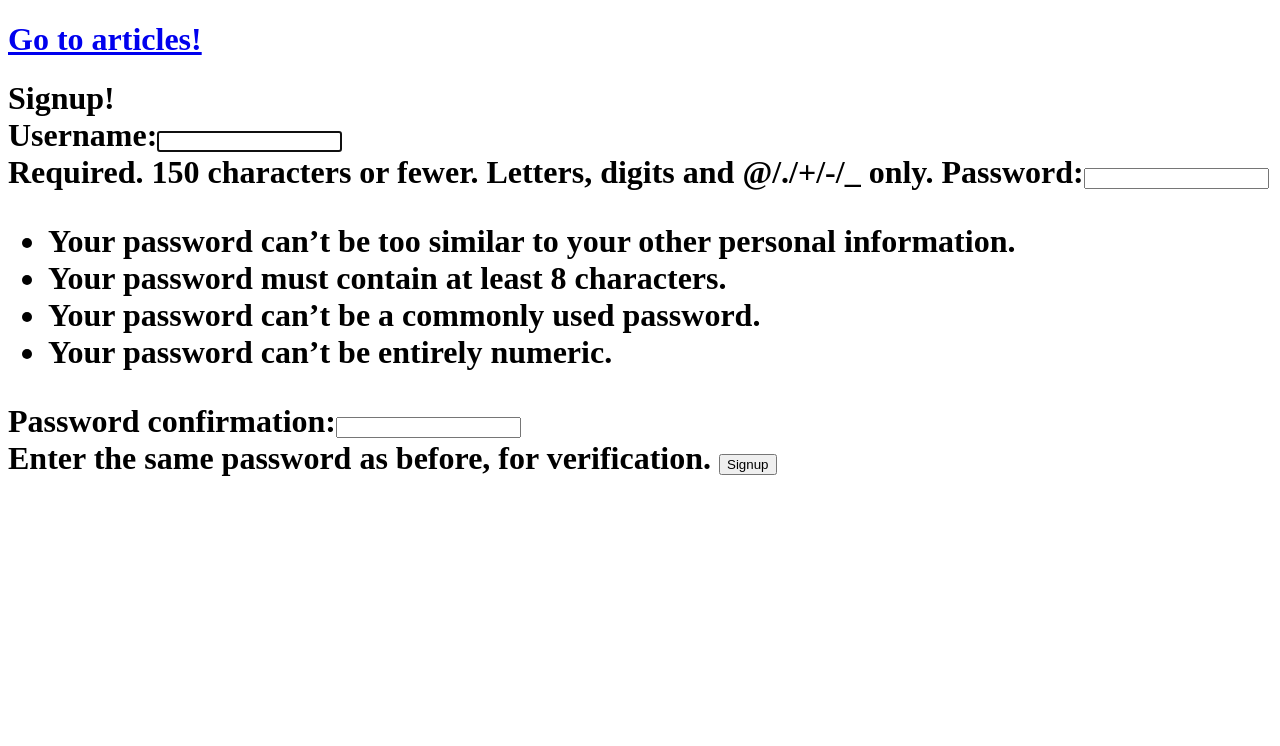
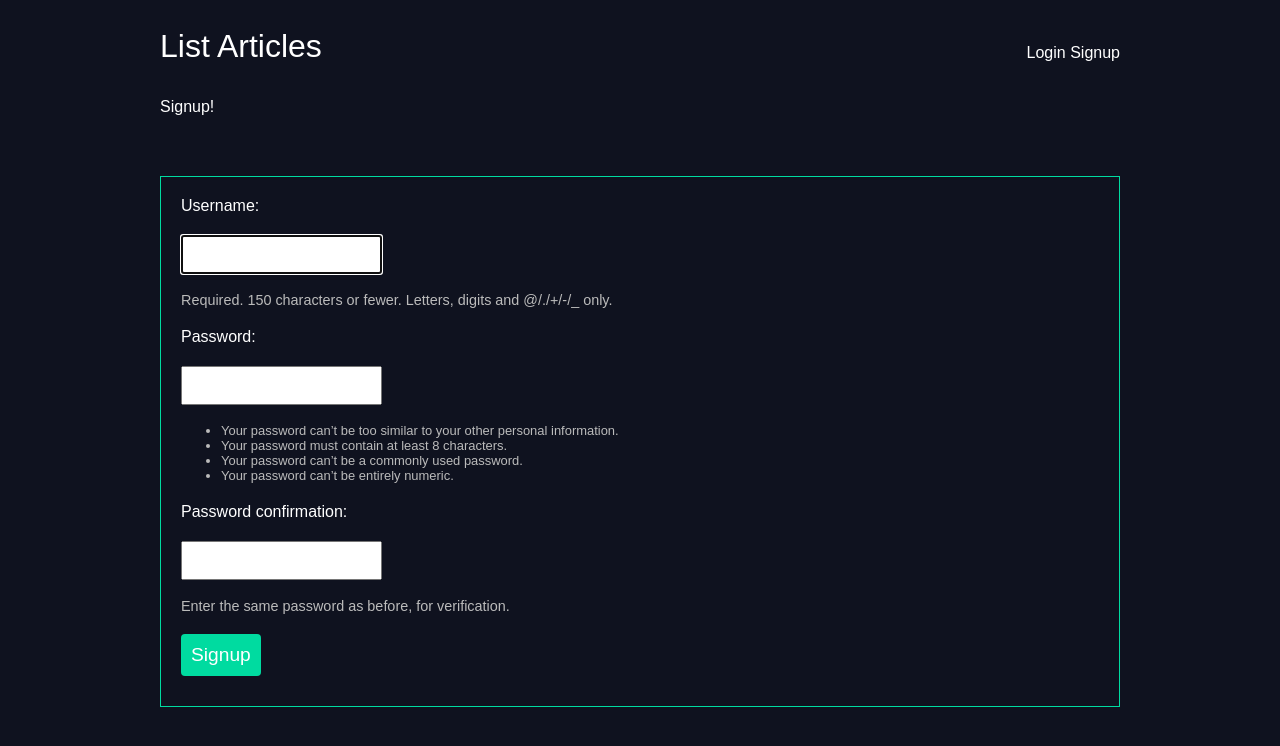
Before and after one commit to jakekasan/blog-unchained, a Django app: page /accounts/signup/ in a window 1280 px wide. Shown: the top 746 px of the page. Run offline with Django 3.2, Linux system fonts and the light colour scheme.

Commit message:
basic functionality completed

```diff
--- a/unchained/accounts/templates/accounts/login.html
+++ b/unchained/accounts/templates/accounts/login.html
@@ -5,6 +5,9 @@
 <form class="site-form" action="{% url 'accounts:login' %}" method="post">
   {% csrf_token %}
   {{ form }}
+  {% if request.GET.next %}
+    <input type="hidden" name="next" value="{{ request.GET.next}}">
+  {% endif %}
   <input type="submit" value="Login">
 </form>
 {% endblock %}
--- a/unchained/accounts/urls.py
+++ b/unchained/accounts/urls.py
@@ -5,5 +5,6 @@ app_name = 'accounts'
 
 urlpatterns = [
     path('signup/',views.signup_view,name="signup"),
-    path('login/',views.login_view,name="login")
+    path('login/',views.login_view,name="login"),
+    path('logout/',views.logout_view,name="logout")
 ]
--- a/unchained/accounts/views.py
+++ b/unchained/accounts/views.py
@@ -1,5 +1,6 @@
 from django.shortcuts import render,redirect
 from django.contrib.auth.forms import UserCreationForm,AuthenticationForm
+from django.contrib.auth import login,logout
 # Create your views here.
 
 def signup_view(request):
@@ -7,7 +8,8 @@ def signup_view(request):
         # new user
         form = UserCreationForm(request.POST)
         if form.is_valid():
-            form.save()
+            user = form.save()
+            login(request,user)
             # log the user in
             return(redirect('articles:list'))
     else:
@@ -20,8 +22,19 @@ def login_view(request):
         form = AuthenticationForm(data=request.POST)
         if form.is_valid():
             # perform login
-            return(redirect('articles:list'))
+            user = form.get_user()
+            login(request,user)
+            if 'next' in request.POST:
+                return(redirect(request.POST.get("next")))
+            else:
+                return(redirect('articles:list'))
     else:
         # give login prompt
         form = AuthenticationForm()
     return(render(request,'accounts/login.html',{'form':form}))
+
+def logout_view(request):
+    if request.method == 'POST':
+        logout(request)
+        return(redirect('articles:list'))
+    pass
--- a/unchained/articles/models.py
+++ b/unchained/articles/models.py
@@ -1,5 +1,5 @@
 from django.db import models
-
+from django.contrib.auth.models import User
 # Create your models here.
 
 class Article(models.Model):
@@ -8,6 +8,7 @@ class Article(models.Model):
     body = models.TextField()
     date = models.DateTimeField(auto_now_add=True)
     thumb = models.ImageField(default='default.png',blank=True)
+    author = models.ForeignKey(User,on_delete=models.CASCADE ,default=None)
     # add author later
 
     def __str__(self):
--- a/unchained/articles/templates/articles/articles_list.html
+++ b/unchained/articles/templates/articles/articles_list.html
@@ -1,13 +1,14 @@
 {% extends 'base_layout.html' %}
 
 {% block content %}
-  <h1>List of articles...</h1>
+  <h1>Articles List</h1>
   <div class="articles">
     {% for article in articles %}
       <div class ="article">
         <h2><a href="{% url 'articles:detail' slug=article.slug %}">{{article.title}}</a></h2>
         <p>{{ article.snippet }}</p>
         <p>{{ article.date }}</p>
+        <p class="author">Added by: {{ article.author.username }}</p>
       </div>
     {% endfor %}
   </div>
--- a/unchained/articles/urls.py
+++ b/unchained/articles/urls.py
@@ -5,5 +5,6 @@ app_name = 'articles'
 
 urlpatterns = [
     path('',views.articles_list,name="list"),
+    path('create',views.article_create,name="create"),
     path('<slug>',views.article_detail,name="detail"),
 ]
--- /dev/null
+++ b/unchained/assets/styles.css
@@ -0,0 +1,144 @@
+body{
+  background-color: #0f121f;
+  color: #fff;
+}
+
+body *{
+  font-family: sans-serif;
+}
+
+h1,h2,h3,h4,h5{
+  font-weight: normal;
+  margin: 0;
+}
+
+a, a:hover, a:visited {
+  color: #fff;
+  text-decoration: none;
+}
+
+.wrapper {
+  max-width: 960px;
+  margin: 0 auto;
+}
+
+div.wrapper h1{
+  text-align: center;
+  margin: 100px auto;
+  font-size: 2.4em;
+}
+
+header {
+  display: grid;
+  grid-template-columns: 1fr 1fr;
+  padding: 20px 0;
+}
+
+nav{
+  justify-self: end;
+}
+
+nav li{
+  display: inline-block;
+  margin-left: 20px;
+}
+
+nav button{
+  background: none;
+  color: #fff;
+  cursor: pointer;
+  border: 0;
+  font-size: 1em;
+}
+
+.articles{
+  display: grid;
+  grid-template-columns: 1fr 1fr 1fr;
+  grid-gap: 30px;
+}
+
+.article{
+  padding: 10px;
+  border: 1px solid #00dba0;
+  position: relative;
+  padding-bottom: 40px;
+}
+
+.article h2{
+  font-size: 1.2em;
+}
+
+.article .author{
+  padding: 10px;
+  background: #00dba0;
+  position: absolute;
+  right: 0;
+  bottom: 0;
+  margin: 0;
+  color: #0f121f;
+}
+
+.article-detail .article{
+  padding: 0px;
+}
+
+.article-detail .article img{
+  max-width: 100%;
+}
+
+.article-detail .article h2{
+  text-align: center;
+  margin: 20px auto;
+  font-size: 2em;
+}
+
+.article-detail .article p{
+  text-align: center;
+}
+
+.site-form {
+  margin-top: 60px;
+  border: 1px solid #00dba0;
+  padding: 20px;
+}
+
+.site-form textarea, .site-form input{
+  display: block;
+  margin: 20px 0 0 0;
+  padding: 10px;
+}
+
+a.highlight{
+  border: 1px solid #00dba0;
+  padding: 10px;
+  border-radius: 4px;
+  color: #00dba0;
+}
+
+.helptext, .helptext ul{
+  margin: 0 auto 20px;
+  color: #bbb;
+  font-size: 0.9em;
+  display:block;
+}
+
+.errorlist li{
+  padding: 10px;
+  list-style-type: none;
+  border: 1px solid #ff5722;
+  color: #ff5722;
+  margin: 10px 0;
+}
+
+.errorlist{
+  padding: 0;
+}
+
+.site-form input[type=submit]{
+  background: #00dba0;
+  border: 0;
+  color: #fff;
+  font-size: 1.2em;
+  border-radius: 4px;
+  margin: 10px 0;
+}
--- a/unchained/templates/base_layout.html
+++ b/unchained/templates/base_layout.html
@@ -1,14 +1,41 @@
+{% load static from staticfiles %}
+
 <!DOCTYPE html>
 <html>
   <head>
     <meta charset="utf-8">
     <title></title>
+    <link rel="stylesheet" href="{% static 'styles.css' %}">
   </head>
   <body>
+    <header class="wrapper">
+      <h1><a href="{% url 'articles:list' %}">List Articles</a></h1>
+      <!--<h1><a href="{% url 'articles:create' %}">Create Article</a><h1>-->
+      <nav>
+        <ul>
+          {% if user.is_authenticated %}
+          <li>
+            <form class="logout-link" action="{% url 'accounts:logout' %}" method="post">
+              {% csrf_token %}
+              <button type="submit">Logout</button>
+            </form>
+          </li>
+          <li>
+            <a href="{% url 'articles:create' %}" class="highlight">New Article</a>
+          </li>
+          {% else %}
+          <li>
+            <a href="{% url 'accounts:login' %}">Login</a>
+            <a href="{% url 'accounts:signup' %}">Signup</a>
+          </li>
+          {% endif %}
+        </ul>
+      </nav>
+    </header>
     <div class="wrapper">
-      <h1><a href="{% url 'articles:list' %}">Go to articles!</a><h1>
-      {% block content %}
-      {% endblock %}
+        {% block content %}
+        {% endblock %}
     </div>
+
   </body>
 </html>
--- a/unchained/unchained/urls.py
+++ b/unchained/unchained/urls.py
@@ -19,13 +19,14 @@ from . import views
 from django.contrib.staticfiles.urls import staticfiles_urlpatterns
 from django.conf.urls.static import static
 from django.conf import settings
+from articles import views as article_views
 
 urlpatterns = [
     path('admin/', admin.site.urls),
     path('about/',views.about),
     path('articles/',include('articles.urls')),
     path('accounts/',include('accounts.urls')),
-    path('',views.homepage),
+    path('',article_views.articles_list,name="home"),
 ]
 
 urlpatterns += staticfiles_urlpatterns()
```
Also changed, not shown: unchained/articles/forms.py (added, +7 -0 lines), unchained/articles/templates/articles/article_create.html (added, +15 -0 lines), unchained/articles/views.py (+20 -1 lines), unchained/assets/slugify.js (added, +12 -0 lines), unchained/articles/migrations/0003_article_author.py (added), unchained/db.sqlite3.
